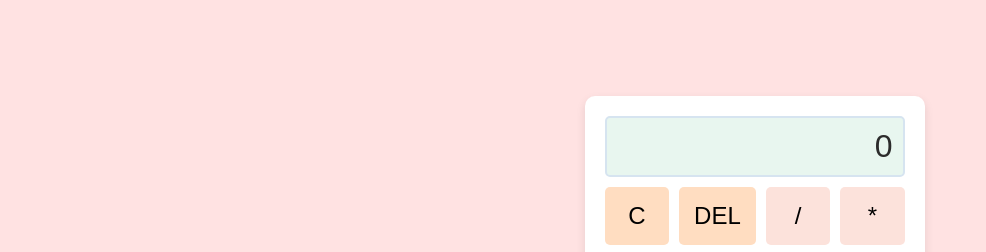
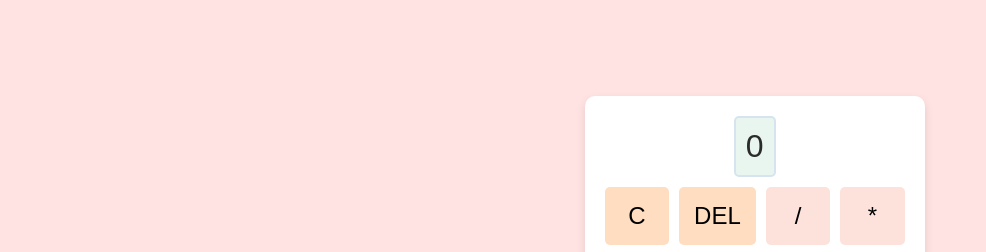
Before and after one commit to 1U22IT115-SHILPA/CODSOFT, a plain HTML site: page task3/index.html in a window 1280 px wide. Shown: the part 84-336 px from the top of the page, without its empty margins (0-986 px from the left). Drawn offline with Linux system fonts and the light colour scheme.

Commit message:
Update styles.css

```diff
--- a/task3/styles.css
+++ b/task3/styles.css
@@ -22,6 +22,10 @@ body {
   box-shadow: 0 4px 10px rgba(0, 0, 0, 0.1);
   width: 300px;
   padding: 20px;
+  margin: 0 auto; /* Center horizontally */
+  display: flex;
+  flex-direction: column;
+  align-items: center;
 }
 
 .display {
```
